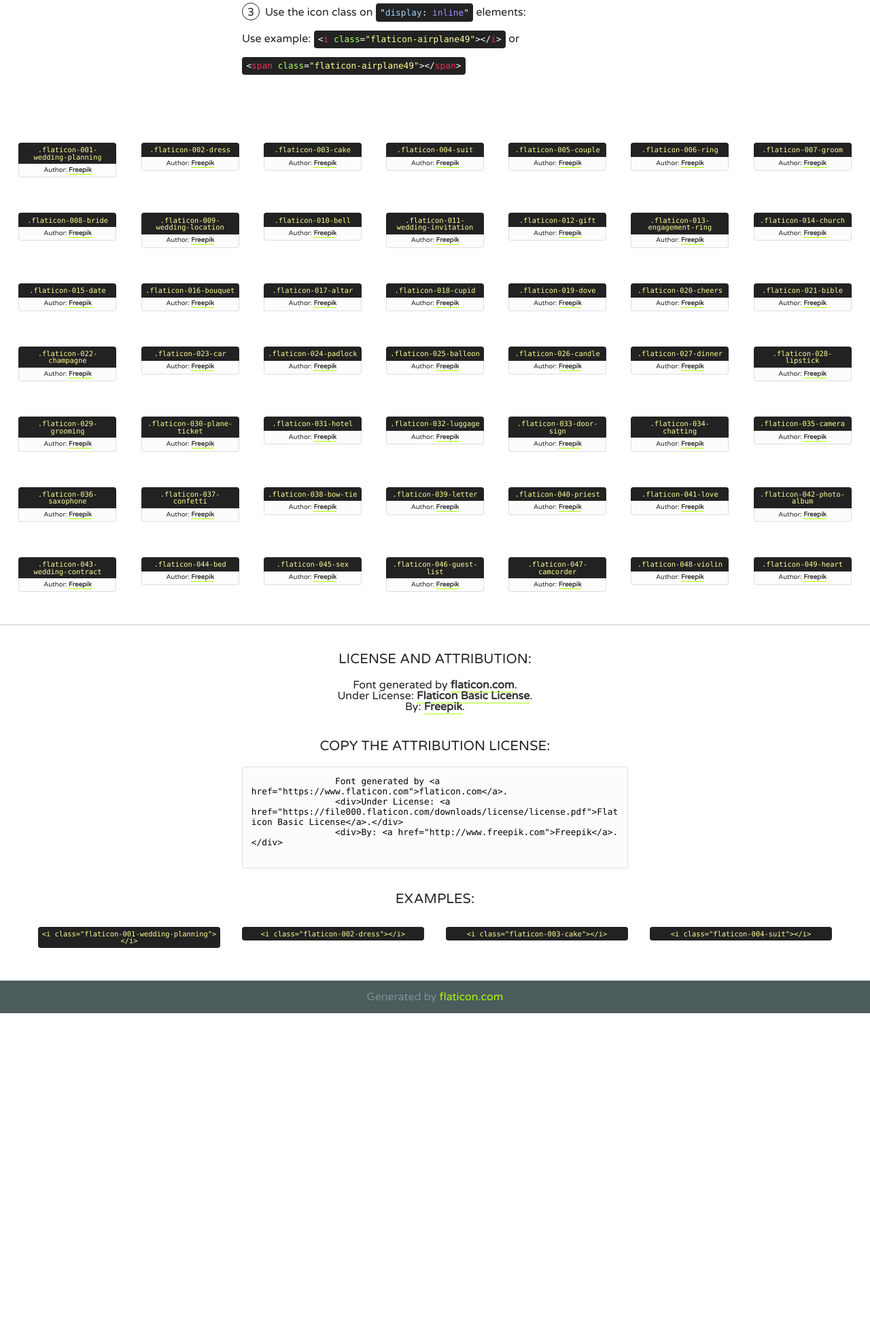
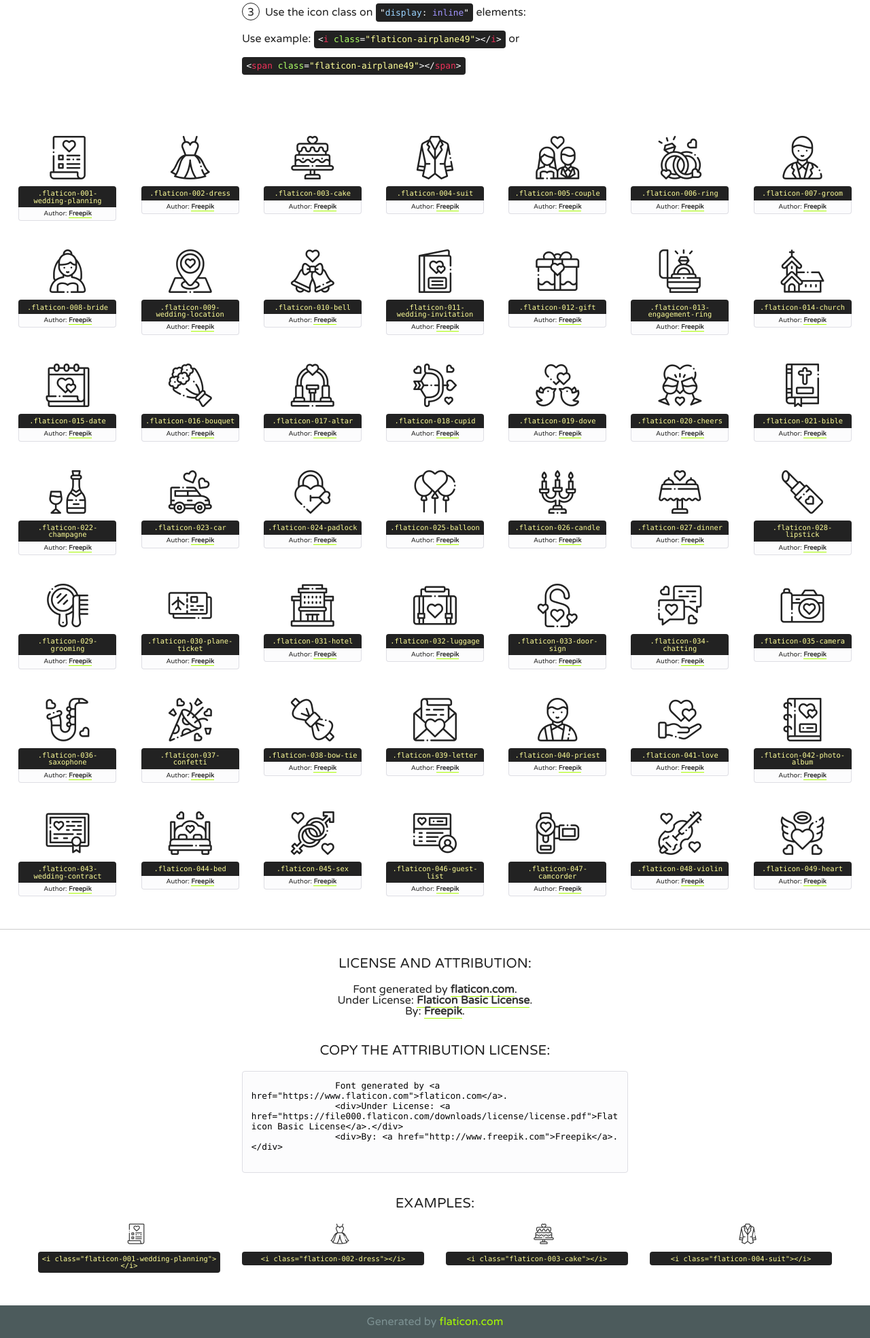
Before and after one commit to risaruno/herlinhelmi, a PHP site: page /src/font/Wedding/flaticon.html in a window 1280 px wide. Shown: the part 451-2420 px from the top of the page at 68% size. Before the commit the page ends 1942 px from the top, so only its background shows below. Run offline with PHP 8.4, Linux system fonts and the light colour scheme.

Commit message:
#3 - Dresscode

```diff
--- a/src/font/Wedding/flaticon.css
+++ b/src/font/Wedding/flaticon.css
@@ -33,52 +33,52 @@
     display: block;
 }
 
-.wedding-001-wedding-planning:before { content: "\f100"; }
-.wedding-002-dress:before { content: "\f101"; }
-.wedding-003-cake:before { content: "\f102"; }
-.wedding-004-suit:before { content: "\f103"; }
-.wedding-005-couple:before { content: "\f104"; }
-.wedding-006-ring:before { content: "\f105"; }
-.wedding-007-groom:before { content: "\f106"; }
-.wedding-008-bride:before { content: "\f107"; }
-.wedding-009-wedding-location:before { content: "\f108"; }
-.wedding-010-bell:before { content: "\f109"; }
-.wedding-011-wedding-invitation:before { content: "\f10a"; }
-.wedding-012-gift:before { content: "\f10b"; }
-.wedding-013-engagement-ring:before { content: "\f10c"; }
-.wedding-014-church:before { content: "\f10d"; }
-.wedding-015-date:before { content: "\f10e"; }
-.wedding-016-bouquet:before { content: "\f10f"; }
-.wedding-017-altar:before { content: "\f110"; }
-.wedding-018-cupid:before { content: "\f111"; }
-.wedding-019-dove:before { content: "\f112"; }
-.wedding-020-cheers:before { content: "\f113"; }
-.wedding-021-bible:before { content: "\f114"; }
-.wedding-022-champagne:before { content: "\f115"; }
-.wedding-023-car:before { content: "\f116"; }
-.wedding-024-padlock:before { content: "\f117"; }
-.wedding-025-balloon:before { content: "\f118"; }
-.wedding-026-candle:before { content: "\f119"; }
-.wedding-027-dinner:before { content: "\f11a"; }
-.wedding-028-lipstick:before { content: "\f11b"; }
-.wedding-029-grooming:before { content: "\f11c"; }
-.wedding-030-plane-ticket:before { content: "\f11d"; }
-.wedding-031-hotel:before { content: "\f11e"; }
-.wedding-032-luggage:before { content: "\f11f"; }
-.wedding-033-door-sign:before { content: "\f120"; }
-.wedding-034-chatting:before { content: "\f121"; }
-.wedding-035-camera:before { content: "\f122"; }
-.wedding-036-saxophone:before { content: "\f123"; }
-.wedding-037-confetti:before { content: "\f124"; }
-.wedding-038-bow-tie:before { content: "\f125"; }
-.wedding-039-letter:before { content: "\f126"; }
-.wedding-040-priest:before { content: "\f127"; }
-.wedding-041-love:before { content: "\f128"; }
-.wedding-042-photo-album:before { content: "\f129"; }
-.wedding-043-wedding-contract:before { content: "\f12a"; }
-.wedding-044-bed:before { content: "\f12b"; }
-.wedding-045-sex:before { content: "\f12c"; }
-.wedding-046-guest-list:before { content: "\f12d"; }
-.wedding-047-camcorder:before { content: "\f12e"; }
-.wedding-048-violin:before { content: "\f12f"; }
-.wedding-049-heart:before { content: "\f130"; }
+.flaticon-001-wedding-planning:before { content: "\f100"; }
+.flaticon-002-dress:before { content: "\f101"; }
+.flaticon-003-cake:before { content: "\f102"; }
+.flaticon-004-suit:before { content: "\f103"; }
+.flaticon-005-couple:before { content: "\f104"; }
+.flaticon-006-ring:before { content: "\f105"; }
+.flaticon-007-groom:before { content: "\f106"; }
+.flaticon-008-bride:before { content: "\f107"; }
+.flaticon-009-wedding-location:before { content: "\f108"; }
+.flaticon-010-bell:before { content: "\f109"; }
+.flaticon-011-wedding-invitation:before { content: "\f10a"; }
+.flaticon-012-gift:before { content: "\f10b"; }
+.flaticon-013-engagement-ring:before { content: "\f10c"; }
+.flaticon-014-church:before { content: "\f10d"; }
+.flaticon-015-date:before { content: "\f10e"; }
+.flaticon-016-bouquet:before { content: "\f10f"; }
+.flaticon-017-altar:before { content: "\f110"; }
+.flaticon-018-cupid:before { content: "\f111"; }
+.flaticon-019-dove:before { content: "\f112"; }
+.flaticon-020-cheers:before { content: "\f113"; }
+.flaticon-021-bible:before { content: "\f114"; }
+.flaticon-022-champagne:before { content: "\f115"; }
+.flaticon-023-car:before { content: "\f116"; }
+.flaticon-024-padlock:before { content: "\f117"; }
+.flaticon-025-balloon:before { content: "\f118"; }
+.flaticon-026-candle:before { content: "\f119"; }
+.flaticon-027-dinner:before { content: "\f11a"; }
+.flaticon-028-lipstick:before { content: "\f11b"; }
+.flaticon-029-grooming:before { content: "\f11c"; }
+.flaticon-030-plane-ticket:before { content: "\f11d"; }
+.flaticon-031-hotel:before { content: "\f11e"; }
+.flaticon-032-luggage:before { content: "\f11f"; }
+.flaticon-033-door-sign:before { content: "\f120"; }
+.flaticon-034-chatting:before { content: "\f121"; }
+.flaticon-035-camera:before { content: "\f122"; }
+.flaticon-036-saxophone:before { content: "\f123"; }
+.flaticon-037-confetti:before { content: "\f124"; }
+.flaticon-038-bow-tie:before { content: "\f125"; }
+.flaticon-039-letter:before { content: "\f126"; }
+.flaticon-040-priest:before { content: "\f127"; }
+.flaticon-041-love:before { content: "\f128"; }
+.flaticon-042-photo-album:before { content: "\f129"; }
+.flaticon-043-wedding-contract:before { content: "\f12a"; }
+.flaticon-044-bed:before { content: "\f12b"; }
+.flaticon-045-sex:before { content: "\f12c"; }
+.flaticon-046-guest-list:before { content: "\f12d"; }
+.flaticon-047-camcorder:before { content: "\f12e"; }
+.flaticon-048-violin:before { content: "\f12f"; }
+.flaticon-049-heart:before { content: "\f130"; }
```
Also changed, not shown: index.html (+11 -1 lines), style.css (+52 -34 lines).
